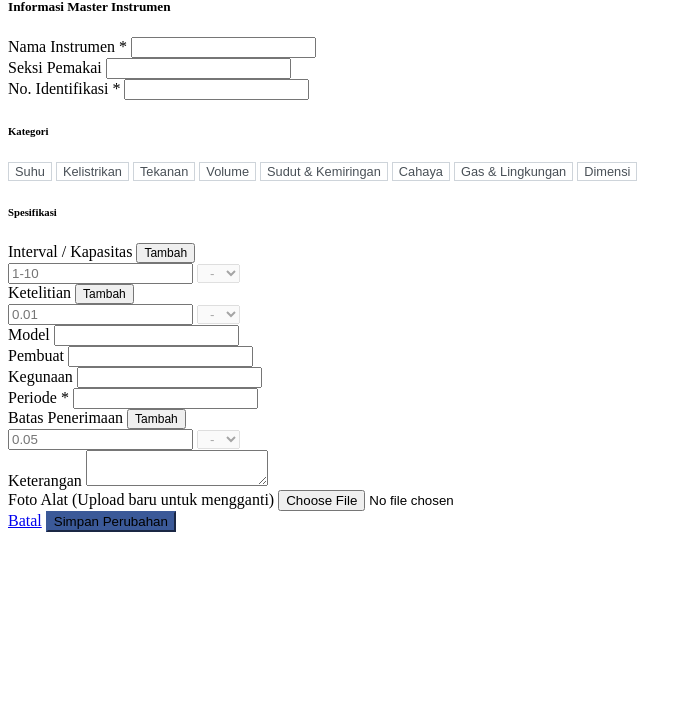
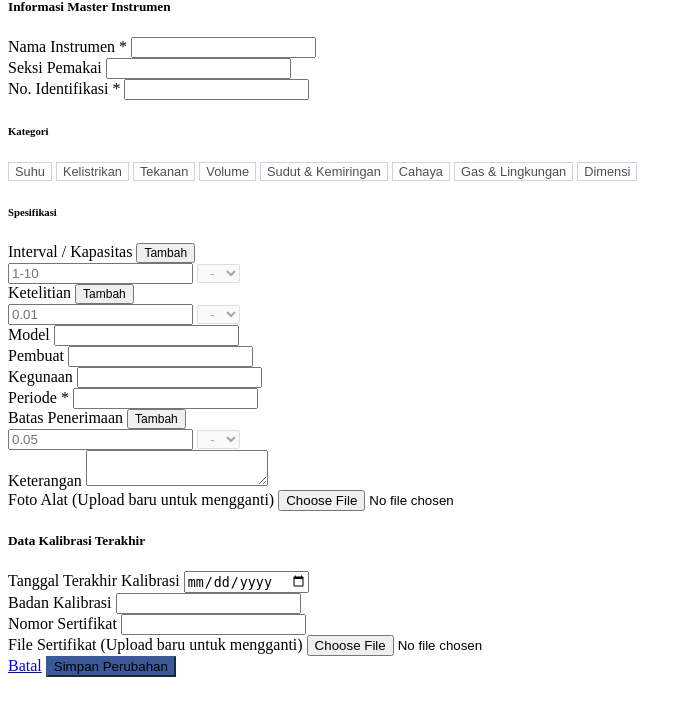
Before and after one commit to ebenlimbong/pmn-kalibrasi, a CodeIgniter app: template application/views/kalibrasi/edit.php in a window 1280 px wide. Shown: the part 46-762 px from the top of the page, without its empty margins (0-692 px from the left). Run offline with CodeIgniter, Linux system fonts and the light colour scheme; the template is opened without the code that fills it, so the values that code supplies are empty.

Commit message:
fix: match edit layout, card margins, and fields with CI4 reference for internal and external modules

```diff
--- a/application/views/kalibrasi/edit.php
+++ b/application/views/kalibrasi/edit.php
@@ -214,6 +214,39 @@
                 </div>
             </div>
 
+            <div class="card shadow-sm border-0 rounded-4 mb-4">
+                <div class="card-header bg-white pt-4 pb-0 border-0">
+                    <h5 class="text-dark fw-bold mb-0">Data Kalibrasi Terakhir</h5>
+                </div>
+                <div class="card-body p-4">
+                    <input type="hidden" name="riwayat_id" value="<?= esc($riwayat->id ?? '') ?>">
+                    <div class="row g-3">
+                        <div class="col-md-6">
+                            <label class="form-label text-dark fw-medium">Tanggal Terakhir Kalibrasi</label>
+                            <input type="date" class="form-control" name="tanggal_terakhir" value="<?= esc($riwayat->tanggal_terakhir ?? '') ?>">
+                        </div>
+                        <div class="col-md-6">
+                            <label class="form-label text-dark fw-medium">Badan Kalibrasi</label>
+                            <input type="text" class="form-control" name="badan_kalibrasi" value="<?= esc($riwayat->badan_kalibrasi ?? '') ?>">
+                        </div>
+
+                        <div class="col-md-6">
+                            <label class="form-label text-dark fw-medium">Nomor Sertifikat</label>
+                            <input type="text" class="form-control" name="nomor_sertifikat" value="<?= esc($riwayat->nomor_sertifikat ?? '') ?>">
+                        </div>
+                        <div class="col-md-6">
+                            <label class="form-label text-dark fw-medium">File Sertifikat (Upload baru untuk mengganti)</label>
+                            <?php if(!empty($riwayat->file_sertifikat)): ?>
+                                <div class="mb-2">
+                                    <a href="<?= base_url('uploads/sertifikat/' . $riwayat->file_sertifikat) ?>" target="_blank" class="badge bg-info text-decoration-none">Lihat File Saat Ini</a>
+                                </div>
+                            <?php endif; ?>
+                            <input type="file" class="form-control" name="file_sertifikat" accept=".pdf,image/*">
+                        </div>
+                    </div>
+                </div>
+            </div>
+
             <div class="d-flex justify-content-end mb-5">
                 <a href="<?= base_url('kalibrasi') ?>" class="btn btn-outline-dark px-4 me-2">Batal</a>
                 <button type="submit" class="btn btn-primary px-5 fw-bold" style="background-color: #3b5998; border-color: #3b5998;">Simpan Perubahan</button>
--- a/application/views/kalibrasi/index.php
+++ b/application/views/kalibrasi/index.php
@@ -29,7 +29,7 @@
     <h6 class="text-uppercase fw-bold text-secondary mb-3" style="letter-spacing: 0.5px;">MASTER KALIBRASI</h6>
     <div class="kalibrasi-tabs shadow-sm">
         <a href="<?= base_url('kalibrasi') ?>" class="kalibrasi-tab active">Eksternal</a>
-        <a href="<?= base_url('kalibrasiInternal') ?>" class="kalibrasi-tab">Internal</a>
+        <a href="<?= base_url('kalibrasi-internal') ?>" class="kalibrasi-tab">Internal</a>
     </div>
 </div>
 
--- a/application/views/kalibrasi_internal/edit.php
+++ b/application/views/kalibrasi_internal/edit.php
@@ -212,6 +212,8 @@
                         </div>
                     </div>
                 </div>
+            </div>
+
             <div class="card shadow-sm border-0 rounded-4 mb-4">
                 <div class="card-header bg-white pt-4 pb-0 border-0">
                     <h5 class="text-dark fw-bold mb-0">Data Kalibrasi Terakhir</h5>
```
